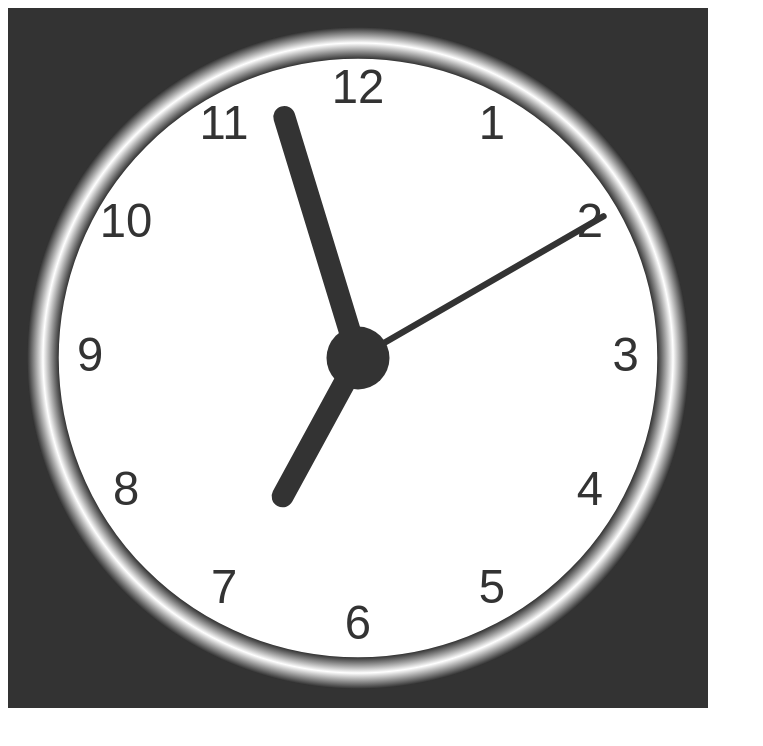
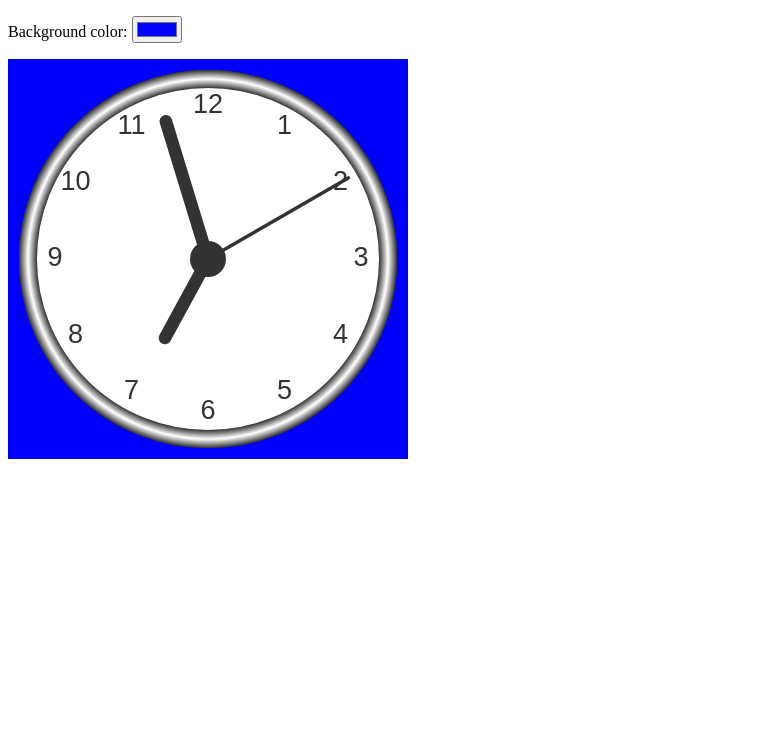
Before and after one commit to murilloeng/murilloeng.github.io, a plain HTML site: page index.html in a window 1280 px wide. Shown: the whole page, without its empty margins (0-763 px from the left). Drawn offline with Linux system fonts and the light colour scheme.

Commit message:
little update

```diff
--- a/canvas.js
+++ b/canvas.js
@@ -1,59 +1,56 @@
 //canvas
 const canvas = document.getElementById("canvas");
+
 //context
 const context = canvas.getContext("2d");
-//data
+
 let radius = canvas.height / 2;
 context.translate(radius, radius);
-radius = radius * 0.90
+radius = 0.90 * radius
 setInterval(draw_clock, 1000);
 
+//draw
 function draw_clock()
 {
 	draw_face(context, radius);
 	draw_numbers(context, radius);
 	draw_time(context, radius);
 }
-
 function draw_face(context, radius)
 {
 	const grad = context.createRadialGradient(0, 0, 0.95 * radius, 0, 0, 1.05 * radius);
-	grad.addColorStop(0.0, "#333");
-	grad.addColorStop(0.5, "white");
-	grad.addColorStop(1.0, "#333");
+	grad.addColorStop(0, '#333');
+	grad.addColorStop(0.5, 'white');
+	grad.addColorStop(1, '#333');
 	context.beginPath();
-	context.arc(0, 0, radius, 0, 2 * Math.PI);
+	context.arc(0, 0, radius, 0, 2*Math.PI);
 	context.fillStyle = 'white';
 	context.fill();
 	context.strokeStyle = grad;
-	context.lineWidth = 0.1 * radius;
+	context.lineWidth = radius*0.1;
 	context.stroke();
 	context.beginPath();
+	context.arc(0, 0, radius*0.1, 0, 2*Math.PI);
 	context.fillStyle = '#333';
-	context.arc(0, 0, 0.1 * radius, 0, 2 * Math.PI);
 	context.fill();
 }
-
 function draw_numbers(context, radius)
 {
-	//font
 	context.textAlign = "center";
 	context.textBaseline = "middle";
 	context.font = 0.15 * radius + "px arial";
-	//numbers
 	for(let num = 1; num < 13; num++)
 	{
 		let ang = num * Math.PI / 6;
 		context.rotate(ang);
-		context.translate(0, -radius*0.85);
+		context.translate(0, -0.85 * radius);
 		context.rotate(-ang);
 		context.fillText(num.toString(), 0, 0);
 		context.rotate(ang);
-		context.translate(0, radius*0.85);
+		context.translate(0, 0.85 * radius);
 		context.rotate(-ang);
 	}
 }
-
 function draw_time(context, radius)
 {
 	const now = new Date();
@@ -61,8 +58,10 @@ function draw_time(context, radius)
 	let minute = now.getMinutes();
 	let second = now.getSeconds();
 	//hour
-	hour = hour%12;
-	hour = (hour * Math.PI / 6) + (minute * Math.PI / (6*60)) + (second*Math.PI/(360*60));
+	hour=hour%12;
+	hour=(hour*Math.PI/6)+
+	(minute*Math.PI/(6*60))+
+	(second*Math.PI/(360*60));
 	draw_hand(context, hour, radius*0.5, radius*0.07);
 	//minute
 	minute=(minute*Math.PI/30)+(second*Math.PI/(30*60));
@@ -71,7 +70,6 @@ function draw_time(context, radius)
 	second=(second*Math.PI/30);
 	draw_hand(context, second, radius*0.9, radius*0.02);
 }
-
 function draw_hand(context, position, length, width)
 {
 	context.beginPath();
@@ -83,3 +81,11 @@ function draw_hand(context, position, length, width)
 	context.stroke();
 	context.rotate(-position);
 }
+
+//callbacks
+function callback_background()
+{
+	const canvas = document.getElementById("canvas");
+	const button = document.getElementById("button-background");
+	canvas.style = "background-color:" + button.value;
+}
--- a/index.html
+++ b/index.html
@@ -1,11 +1,15 @@
+<!DOCTYPE html>
+
 <html>
 
+<head>
+	<title>Clock Example</title>
+</head>
+
 <body>
-
-<canvas id = "canvas" width = "700" height = "700" style = "background-color:#333"></canvas>
-
-<script src = "canvas.js"> </script>
-
+	<p> Background color: <input type="color" id="button-background" value="#0000ff" oninput="callback_background();"></input> </p>
+	<canvas id="canvas" width="400" height="400" style="background-color:#0000ff"> </canvas>
+	<script src = "canvas.js"> </script>
 </body>
 
 </html>
```
